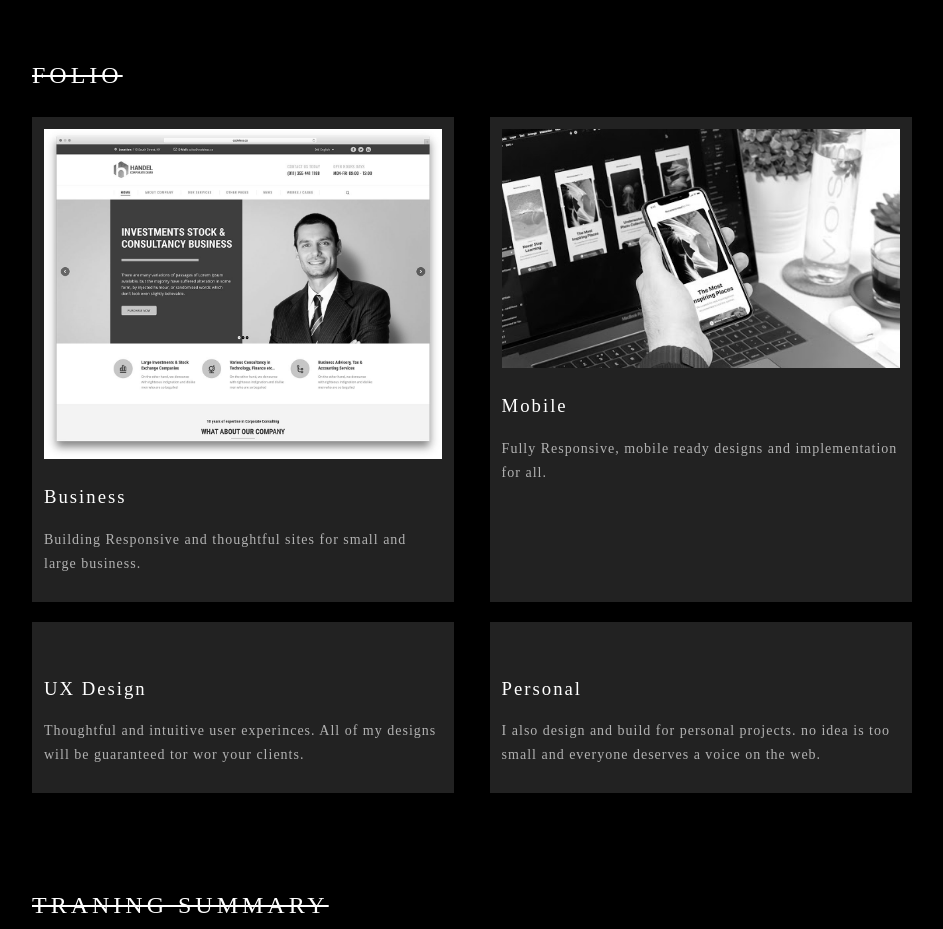
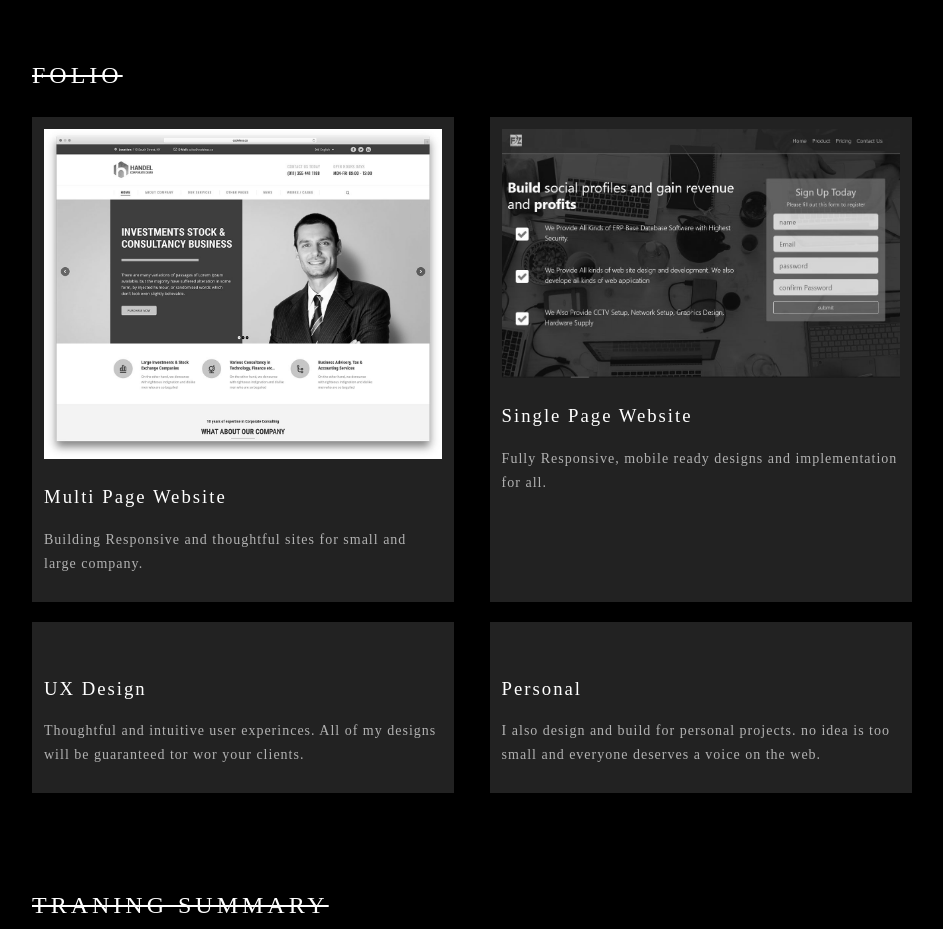
Before and after one commit to Tareq612625/web-portfolio, a plain HTML site: page index.html in a window 1280 px wide. Shown: the part 1680-2609 px from the top of the page, without its empty margins (274-1217 px from the left). Drawn offline with nearby package versions, Linux system fonts and the light colour scheme.

Commit message:
Add files via upload

```diff
--- a/index.html
+++ b/index.html
@@ -93,16 +93,16 @@
 			<h2>Folio</h2>
 			<div class="row-halves">
 				<div class="col">
-					<img src="image/business.jpg" alt="">
-					<h3>Business</h3>
+					<a href="https://tareq612625.github.io/Mizuxe/"><img src="image/business.jpg" alt=""></a>
+					<h3>Multi Page Website</h3>
 					<p>
-						Building Responsive and thoughtful sites for small and large business.
+						Building Responsive and thoughtful sites for small and large company.
 					</p>
 				</div>
 
 				<div class="col">
-					<img src="image/mobile.jpg" alt="">
-					<h3>Mobile</h3>
+					<a href="https://tareq612625.github.io/FZIT/"><img src="image/single.JPG" alt=""></a>
+					<h3>Single Page Website</h3>
 					<p>
 						Fully Responsive, mobile ready designs and implementation for all.
 					</p>
```
Also changed, not shown: image/single.JPG (added).
